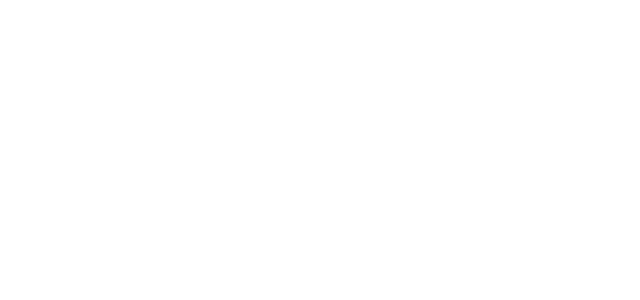
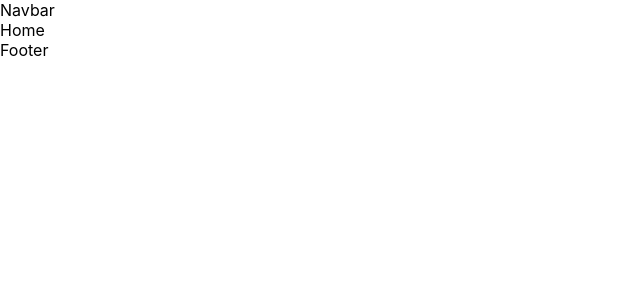
Before and after one commit to barbodmsd/redux-store, a React (Create React App) app: page / in a window 1280 px wide. Shown: the top 300 px of the page, without its empty margins (0-640 px from the left). Built offline with nearby package versions, Linux system fonts and the light colour scheme.

Commit message:
create store and slice

```diff
--- a/src/App.js
+++ b/src/App.js
@@ -1,9 +1,20 @@
-import React from 'react'
+import React from "react";
+import Navbar from "./Components/Navbar";
+import Footer from "./Components/Footer";
+import { Route, Routes } from "react-router-dom";
+import Home from "./Pages/Home";
 
 export default function App() {
   return (
     <>
+      <Navbar />
+      <main>
+        <Routes>
+          <Route path="/" element={<Home />} exact />
+        </Routes>
+      </main>
 
+      <Footer />
     </>
-  )
+  );
 }
--- /dev/null
+++ b/src/Components/Footer/index.jsx
@@ -0,0 +1,7 @@
+import React from 'react'
+
+export default function Footer() {
+  return (
+    <div>Footer</div>
+  )
+}
--- /dev/null
+++ b/src/Components/Navbar/index.jsx
@@ -0,0 +1,7 @@
+import React from 'react'
+
+export default function Navbar() {
+  return (
+    <div>Navbar</div>
+  )
+}
```
Also changed, not shown: src/Store/Slices/Auth.js (added, +12 -0 lines), src/Store/index.js (added).
